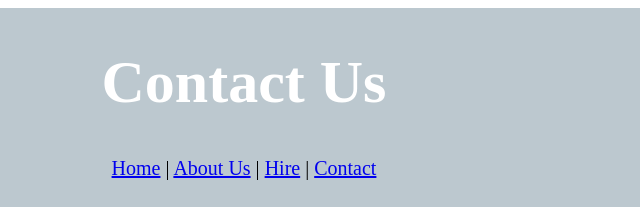
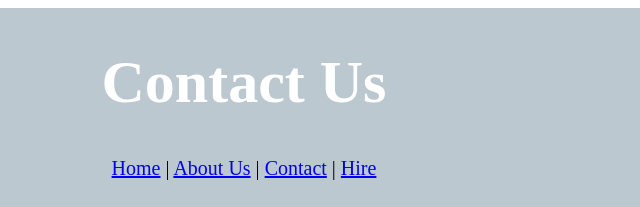
Before and after one commit to kaynek93/kaynek93.github.io, a plain HTML site: page pages/contact-page.html in a window 1280 px wide. Shown: the top 207 px of the page, 396-1036 px from the left. Drawn offline with Linux system fonts and the light colour scheme.

Commit message:
Fix Navigation

```diff
--- a/pages/contact-page.html
+++ b/pages/contact-page.html
@@ -14,8 +14,8 @@
             <nav>
                 <a href="../index.html">Home</a> |
                 <a href="./about-page.html">About Us</a> |
-                <a href="./hire-page.html">Hire</a> |
-                <a href="./contact-page.html">Contact</a>
+                <a href="./contact-page.html">Contact</a> |
+                <a href="./hire-page.html">Hire</a>
             </nav>
         </div>
         <div id="content">
```
